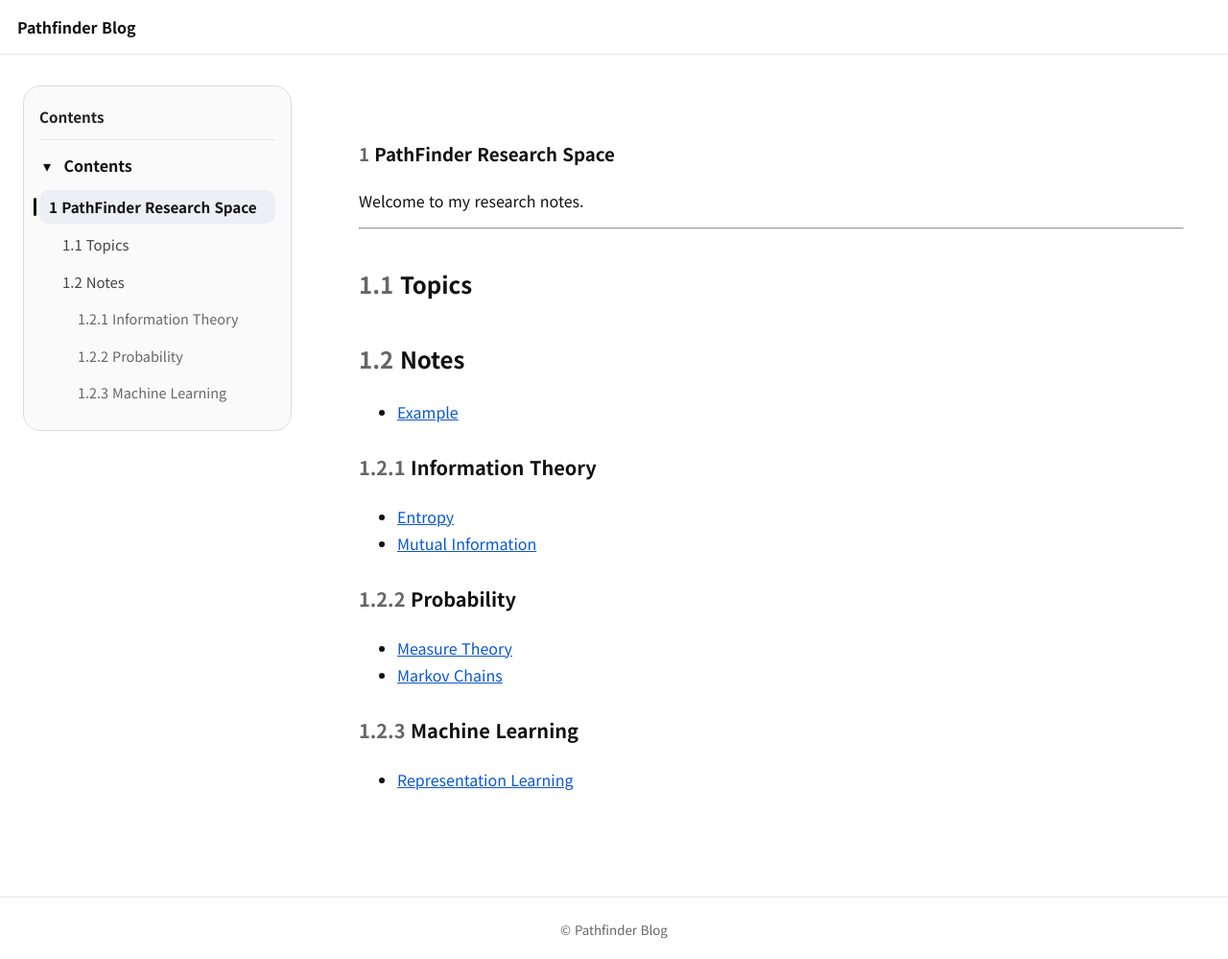
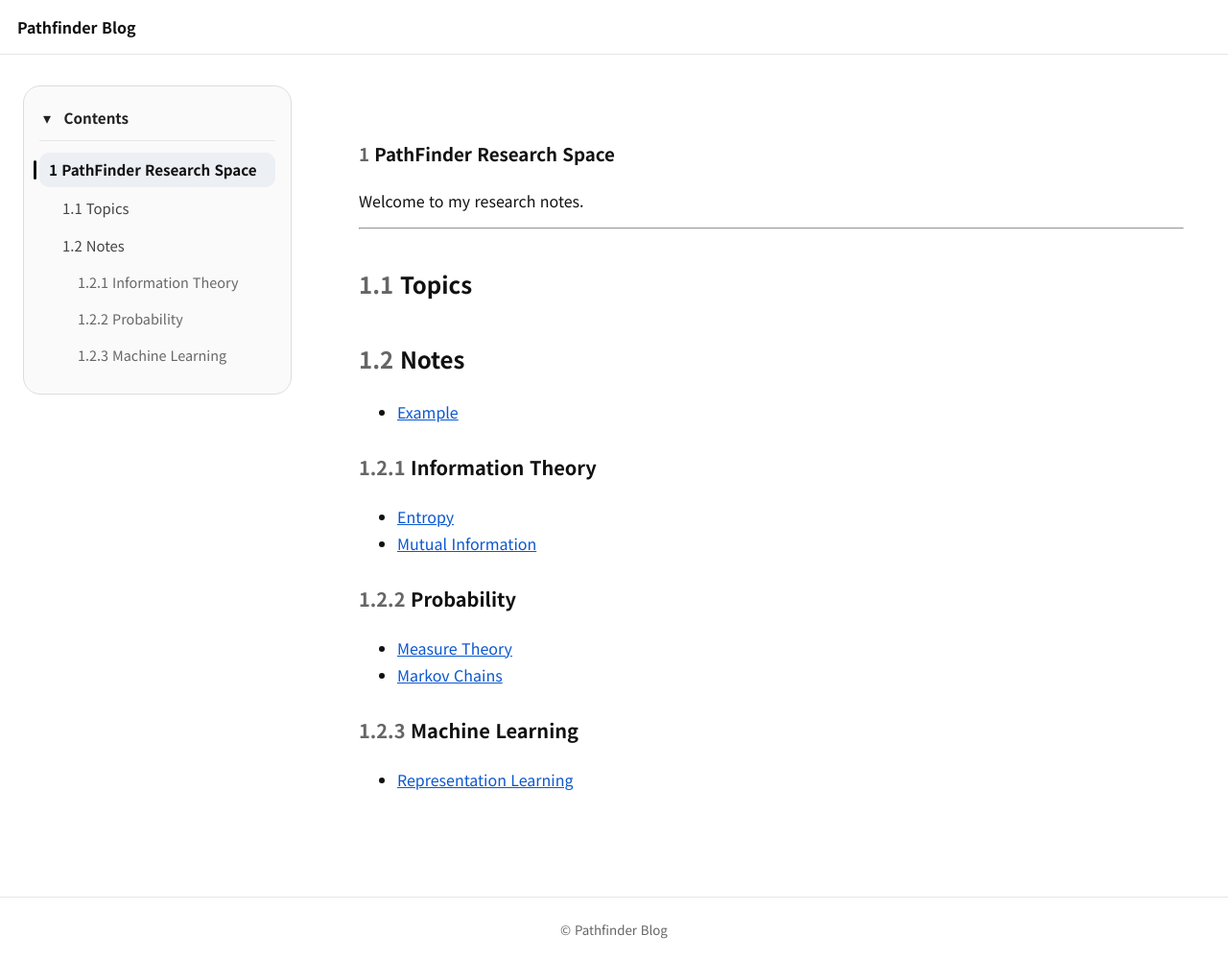
Before and after one commit to pathfinder-J/pathfinder-J.github.io, a Jekyll site: the page built from index.md, in a window 1280 px wide and 999 px high. Shown: the whole window at 96% size. Built offline with Jekyll 4.4.1, drawn with Linux system fonts in a browser that asks for light colours; our own code applies the rules of GitHub Pages for plain Markdown files.

Commit message:
Update toc.css

```diff
--- a/assets/css/toc.css
+++ b/assets/css/toc.css
@@ -36,15 +36,13 @@ html {
   box-sizing: border-box;
 }
 
-.post-toc::before {
-  content: "Contents";
-  display: block;
-  font-size: 0.95rem;
-  font-weight: 700;
-  color: #222;
-  margin-bottom: 12px;
-  padding-bottom: 10px;
-  border-bottom: 1px solid #e5e7eb;
+/* 기존 CSS 가상 제목 제거 */
+.post-toc::before,
+.post-toc:before,
+#toc::before,
+#toc:before {
+  content: none !important;
+  display: none !important;
 }
 
 .post-toc ul {
@@ -118,6 +116,46 @@ html {
   font-weight: 600;
 }
 
+/* JS가 만드는 TOC 헤더 */
+.toc-header {
+  width: 100%;
+  display: flex;
+  align-items: center;
+  gap: 0.6rem;
+  margin: 0 0 12px 0;
+  padding: 0 0 10px 0;
+  border: 0;
+  border-bottom: 1px solid #e5e7eb;
+  background: transparent;
+  color: inherit;
+  font: inherit;
+  text-align: left;
+  cursor: pointer;
+}
+
+.toc-title {
+  font-size: 0.95rem;
+  font-weight: 700;
+  color: #222;
+}
+
+.toc-chevron {
+  display: inline-block;
+  width: 1rem;
+  text-align: center;
+  flex: 0 0 1rem;
+  color: #222;
+}
+
+.toc-list {
+  margin: 0;
+  padding: 0;
+}
+
+#toc.is-collapsed .toc-list {
+  display: none;
+}
+
 @media (max-width: 1100px) {
   .page-shell {
     display: block;
@@ -134,33 +172,3 @@ html {
     max-height: none;
   }
 }
-
-.toc-header{
-  width: 100%;
-  display: flex;
-  align-items: center;
-  gap: 0.6rem;
-  margin-bottom: 0.75rem;
-  padding: 0;
-  border: 0;
-  background: transparent;
-  color: inherit;
-  font: inherit;
-  text-align: left;
-  cursor: pointer;
-}
-
-.toc-title{
-  font-weight: 700;
-}
-
-.toc-chevron{
-  display: inline-block;
-  width: 1rem;
-  text-align: center;
-  flex: 0 0 1rem;
-}
-
-#toc.is-collapsed .toc-list{
-  display: none;
-}
```
